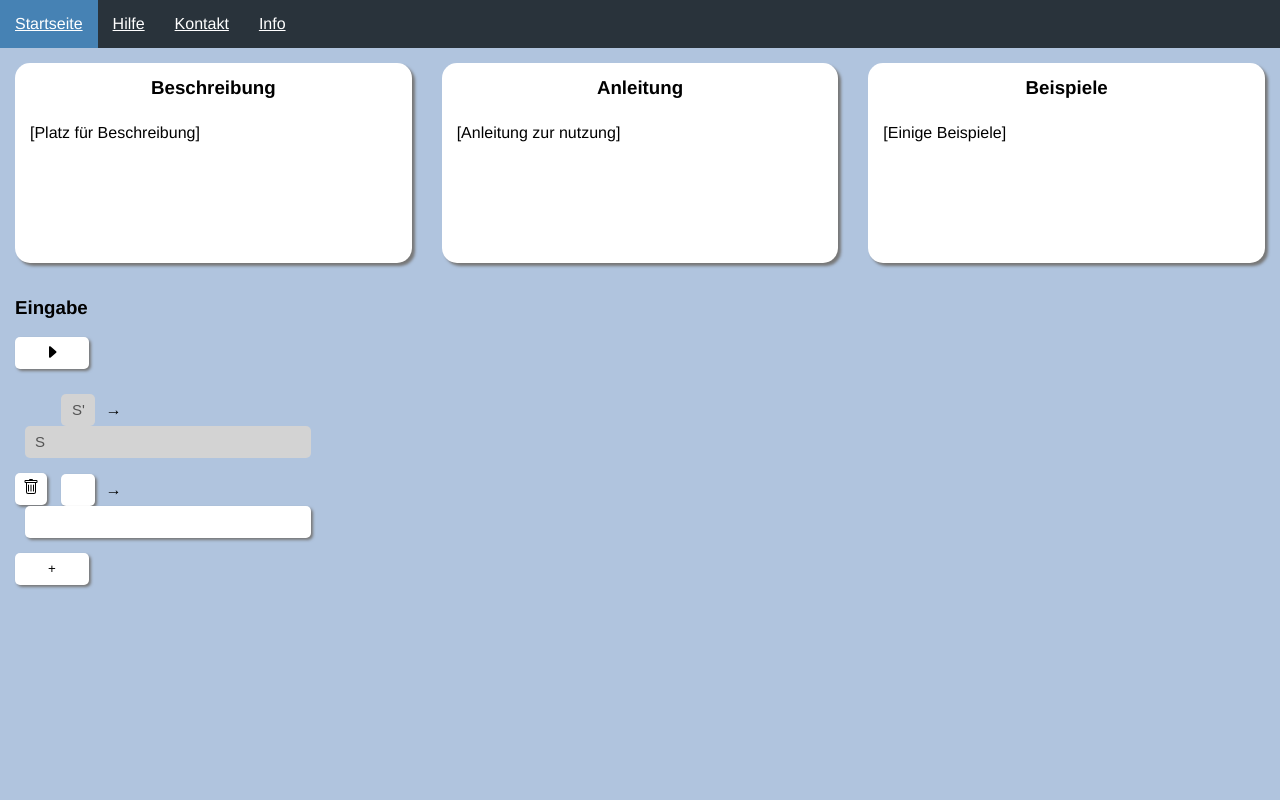
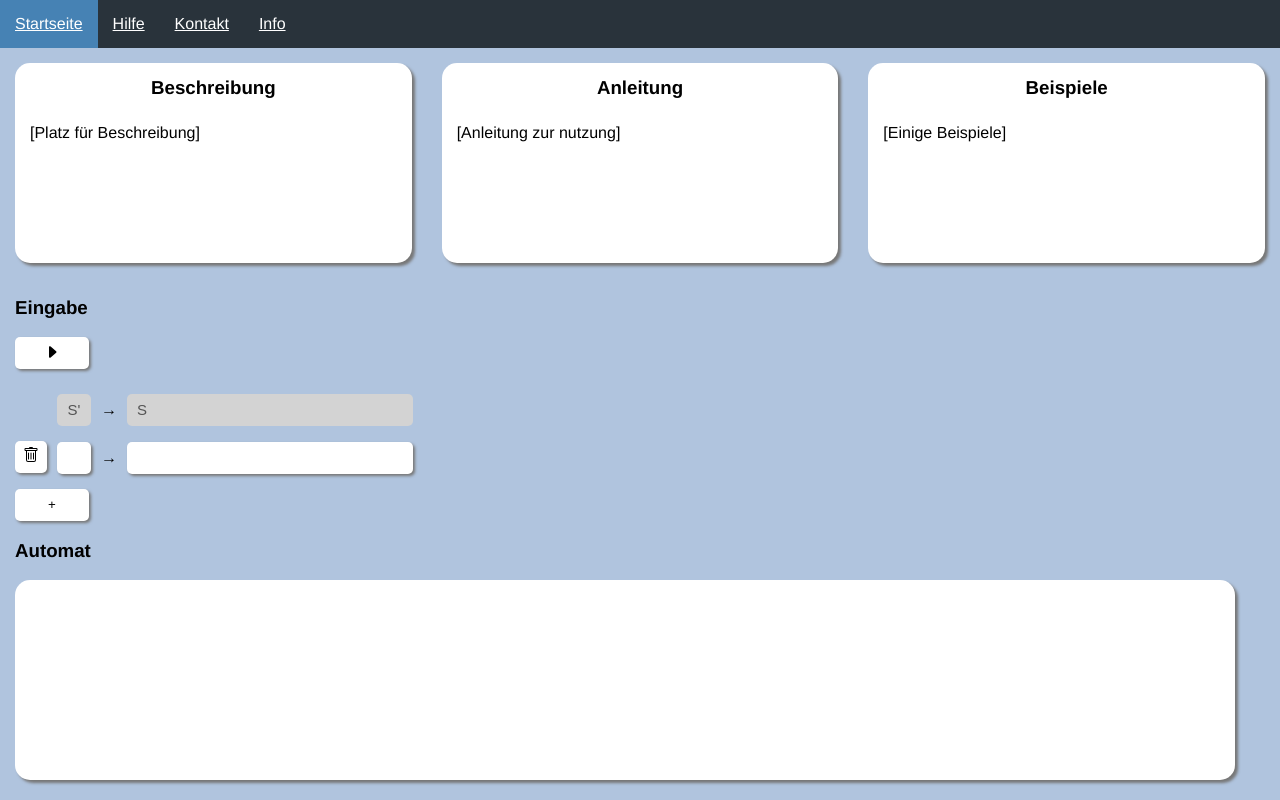
Before and after one commit to UranikB/Parser-Generator, a plain HTML site: page html/index.html in a window 1280 px wide. Both pictures are taken after a click on the button 52 px from the left and 353 px from the top of the page. Drawn offline with Linux system fonts and the light colour scheme.

Commit message:
Added automaton field

```diff
--- a/css/style.css
+++ b/css/style.css
@@ -116,7 +116,7 @@ body {
     width: calc(100% - 125px);
 }
 
-#show-table-button {
+#parse-grammar-button {
     background-color: white;
     width: 74px;
     height: 32px;
@@ -141,3 +141,17 @@ body {
     border: none;
     box-shadow: #777 2px 2px 3px;
 }
+
+#automaton {
+    visibility: collapse;
+    min-width: 1200px;
+    margin: 15px;
+}
+
+#area {
+    width: calc(100% - 30px);
+    height: 200px;
+    background: #fff;
+    border-radius: 15px;
+    box-shadow: #777 3px 3px 3px;
+}
--- a/html/index.html
+++ b/html/index.html
@@ -48,23 +48,21 @@
         <div id="input-form">
             <div class="title">
                 <h3>Eingabe</h3>
-                <button id="show-table-button" onclick="showTable()">
+                <button id="parse-grammar-button" onclick="parseGrammar()">
                     <img src="../resources/caret-right-fill.svg"/>
                 </button>
             </div>
             <div id="disabled-start-field" class="input-field">
                 <button class="delete-field-button"></button
-                >
-                <input disabled type="text" maxlength="1" class="nonterminal" value="S'"
+                ><input disabled type="text" maxlength="1" class="nonterminal" value="S'"
                 /><span>&#8594;</span
             ><input disabled type="text" class="production-rule" value="S"/>
             </div>
             <div class="input-field">
-                <button class="delete-field-button" onclick="deleteField(this)">
-                    <img src="../resources/trash.svg"/>
-                </button>
-                <input type="text" maxlength="1" class="nonterminal"/><span>&#8594;</span><input type="text"
-                                                                                                 class="production-rule"/>
+                <button class="delete-field-button" onclick="deleteField(this)"
+                ><img src="../resources/trash.svg"
+                /></button><input type="text" maxlength="1" class="nonterminal"
+            /><span>&#8594;</span><input type="text" class="production-rule"/>
             </div>
             <button id="add-field-button" onclick="addField()">
                 +
@@ -72,7 +70,13 @@
         </div>
 
         <div id="table">
-
+        </div>
+    </div>
+    <div id="automaton">
+        <div class="title">
+            <h3>Automat</h3>
+        </div>
+        <div id="area">
         </div>
     </div>
 
--- a/scripts/func.js
+++ b/scripts/func.js
@@ -30,8 +30,18 @@ function deleteField(button){
     field.parentElement.removeChild(field)
 }
 
+function parseGrammar() {
+    showTable();
+    showAutomaton();
+}
+
 function showTable(){
     const container = document.getElementById("input-form");
     let nonTerminalSymbols = ["S"];
 
 }
+
+function showAutomaton(){
+    const automaton = document.getElementById("automaton");
+    automaton.style.visibility = "visible";
+}
```
